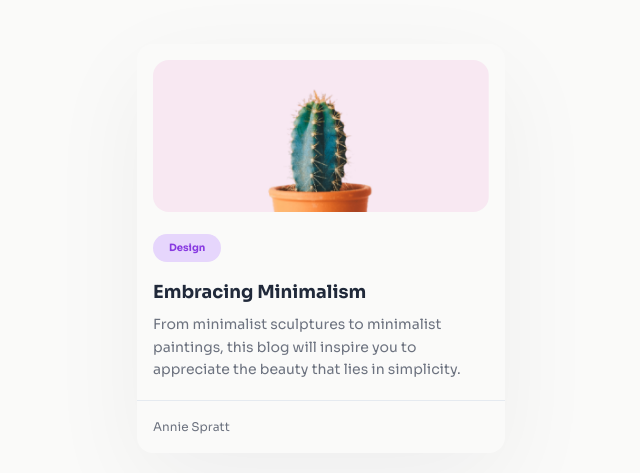
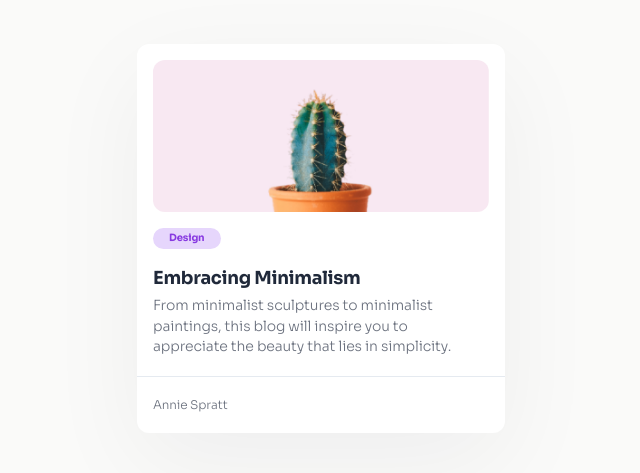
Before and after one commit to mfnsvrtm-frontend-challenges/devchallenges.io-minimal-blog-card, a plain HTML site: page index.html in a window 1280 px wide. Shown: the part 119-592 px from the top of the page, without its empty margins (319-959 px from the left). Drawn offline with Linux system fonts and the light colour scheme.

Commit message:
attempt pixel perfect match

```diff
--- a/index.html
+++ b/index.html
@@ -1,10 +1,13 @@
 <!doctype html>
 <html>
     <head>
+        <meta http-equiv='cache-control' content='no-cache'>
+        <meta http-equiv='expires' content='0'>
+        <meta http-equiv='pragma' content='no-cache'>
         <title>Minimal Blog Card</title>
         <link rel="preconnect" href="https://fonts.googleapis.com">
         <link rel="preconnect" href="https://fonts.gstatic.com" crossorigin>
-        <link href="https://fonts.googleapis.com/css2?family=Sora:wght@400;700&display=swap" rel="stylesheet">
+        <link href="https://fonts.googleapis.com/css2?family=Sora:wght@300;700&display=swap" rel="stylesheet">
         <link href="style.css" rel="stylesheet" />
     </head>
     <body>
@@ -13,7 +16,7 @@
                 <img src="cactus.jpg" />
                 <div class="tag">Design</div>
                 <h1>Embracing Minimalism</h1>
-                <p>From minimalist sculptures to minimalist paintings, this blog will inspire you to appreciate the beauty that lies in simplicity.</p>
+                <p>From minimalist sculptures to minimalist paintings, this blog will inspire you to<br> appreciate the beauty that lies in simplicity.</p>
             </div>
             <div class="author">Annie Spratt</div>
         </div>
--- a/style.css
+++ b/style.css
@@ -2,12 +2,15 @@
 
 body {
     font-family: 'Sora', sans-serif;
+    font-weight: 300;
     font-size: 0.875rem;
-    line-height: 1.6;
+    line-height: 1.49;
+    letter-spacing: -.01em;
 }
 
 .card h1 {
     font-size: 1.125rem;
+    letter-spacing: -.016em;
 }
 
 .card .author {
@@ -22,6 +25,7 @@ body {
 /* Layout & Color */
 
 body {
+    margin: 0;
     background-color: #FAFAF9;
     color: #6C727F;
 }
@@ -31,7 +35,8 @@ body {
     margin-top: 163px;
 
     width: 368px;
-    border-radius: 16px;
+    border-radius: 12px;
+    background-color: white;
     box-shadow: 0px 30px 100px 0px rgba(17, 23, 41, 0.05);
 }
 
@@ -42,7 +47,7 @@ body {
 .card .tag {
     display: inline-block;
     margin: 16px 0;
-    padding: 6px 16px;
+    padding: 3px 16px;
 
     border-radius: 16px;
     background-color: #E6D6FC;
@@ -55,18 +60,16 @@ body {
 }
 
 .card p {
-    margin-top: 6px;
-    margin-bottom: 4px;
+    margin: 3px 0;
 }
 
 .card img {
+    display: block;
     height: 152px;
-    width: 100%;
-    object-fit: cover;
-    border-radius: 16px;
-
+    border-radius: 12px;
 }
 
 .card .author {
     border-top: 1px solid #E5EAF0;
+    padding: 19px 16px;
 }
```
